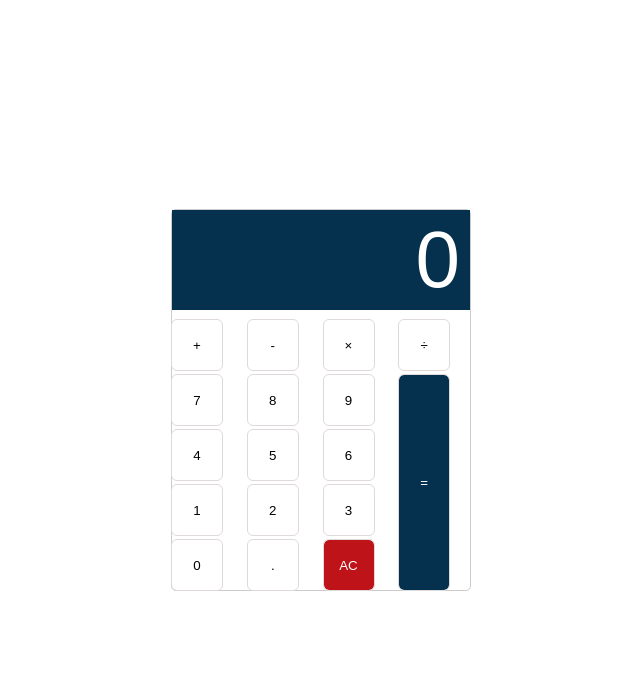
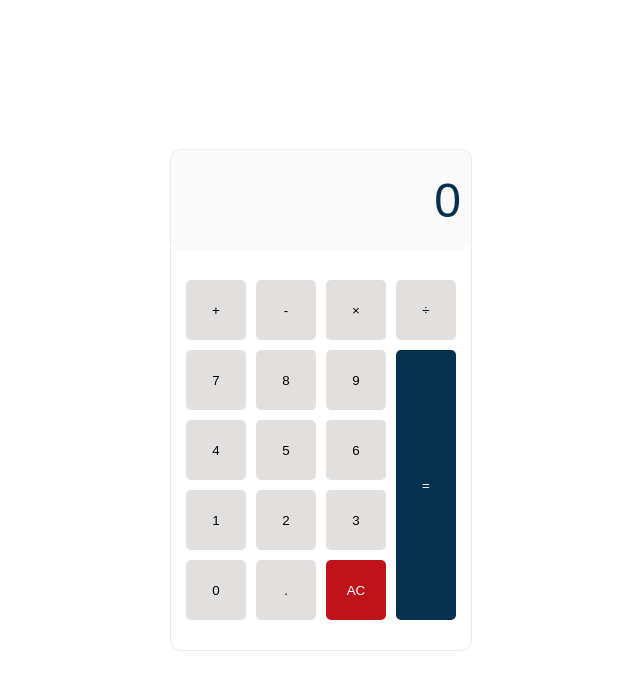
Before and after one commit to HWGdesign/Calcualtor, a plain HTML site: page index.html in a window 1280 px wide. Shown: the whole page, without its empty margins (319-959 px from the left). Drawn offline with nearby package versions, Linux system fonts and the light colour scheme.

Commit message:
updated design

```diff
--- a/index.html
+++ b/index.html
@@ -10,8 +10,10 @@
 <body>
      <main>
           <div class="calculator">
+
                <input type="text" class="calculator-screen" value="0" disabled />
 
+               <div class="calculator-content">
                     <div class="calculator-keys">
 
                          <button type="button" class="operator" value="+">+</button>
@@ -43,6 +45,9 @@
                     </div>
 
                </div>
+          </div>
+
+
      </main>
 </body>
 </html>
--- a/style.css
+++ b/style.css
@@ -15,55 +15,60 @@ body{
      font-family: 'Open Sans', sans-serif;
 }
 
+.calculator-content {
+     display: flex;
+     justify-content: center;
+     align-items: center;
+     margin: 30px;
+}
+
 .calculator {
-     border: 1px solid #ccc;
-     border-radius: 5px;
-
      position: absolute;
      top: 50%;
      left: 50%;
      transform: translate(-50%, -50%);
-
      width: 300px;
+     background-color: white;
+     outline: 1px solid rgb(240, 233, 233);
+     border-radius: 10px;
    }
 
 .calculator-screen {
      width: 100%;
-     font-size: 5rem;
+     font-size: 3rem;
      height: 100px;
 
      border: none;
-     background-color: #06314e;
-     color: #fff;
+     border-radius: 10px;
+     color: #06314e;
 
      text-align: right;
      padding-right: 10px;
-     margin-bottom: 10px;
    }
 
 .calculator-keys {
      display: grid;
      grid-template-columns: repeat(4, 1fr);
-     grid-row-gap: 5px;
-     grid-column-gap: 5px;
+     grid-row-gap: 10px;
+     grid-column-gap: 10px;
 
 }
 
 button {
-     height: 50px;
-     width: 50px;
-     background-color: transparent;
-
+     height: 60px;
+     width: 60px;
+     background-color: rgb(226, 223, 223);
      border: none;
      border-radius: 5px;
-     outline: 0.5px solid rgb(224, 217, 217);
+     outline: none;
 }
 
 button:hover,
 .all-clear:hover,
 .equal-sign:hover {
-     opacity: 0.85;
+     opacity: 0.8;
      cursor: pointer;
+     outline: 1px solid gray;
 }
 
 .all-clear {
```
Lines whose indentation alone changed are shown as unchanged.
